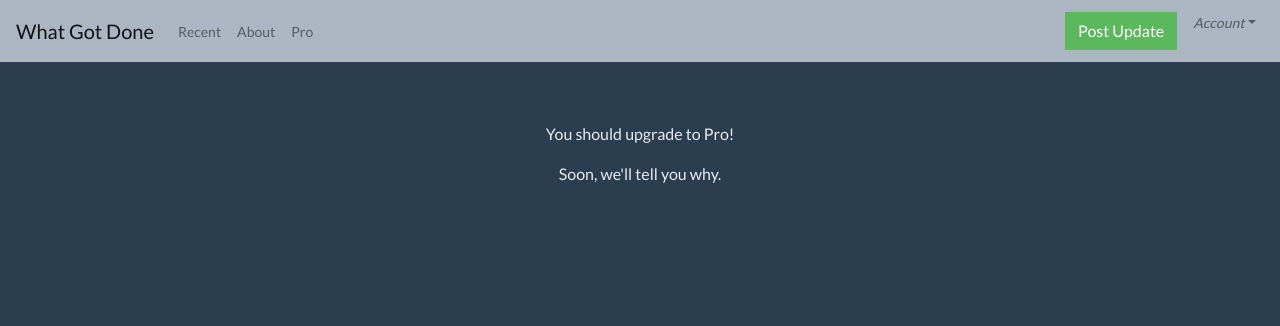
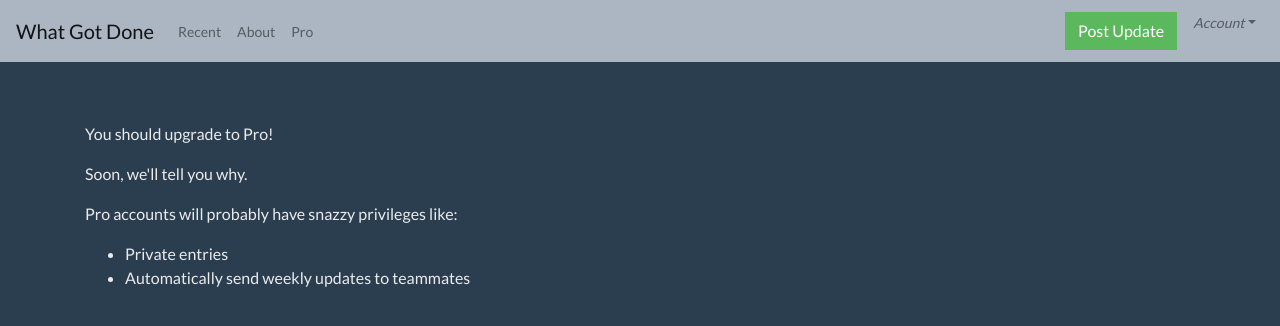
Before and after one commit to mtlynch/whatgotdone, a Vue app in the folder web/frontend/: page /pro in a window 1280 px wide. Shown: the top 326 px of the page. Built offline with nearby package versions, Linux system fonts and the light colour scheme; what vue-filter-date-format, vue-markdown, vue-moment would draw is missing.

Commit message:
Adding pro features

```diff
--- a/web/frontend/src/components/ProUpgrade.vue
+++ b/web/frontend/src/components/ProUpgrade.vue
@@ -1,7 +1,14 @@
 <template>
-  <div>
+  <div class="pro">
     <p>You should upgrade to Pro!</p>
     <p>Soon, we'll tell you why.</p>
+
+    <p>Pro accounts will probably have snazzy privileges like:</p>
+
+    <ul>
+      <li>Private entries</li>
+      <li>Automatically send weekly updates to teammates</li>
+    </ul>
   </div>
 </template>
 
@@ -10,3 +17,9 @@ export default {
   name: "ProUpgrade"
 };
 </script>
+
+<style scoped>
+.pro {
+  text-align: left;
+}
+</style>
```
